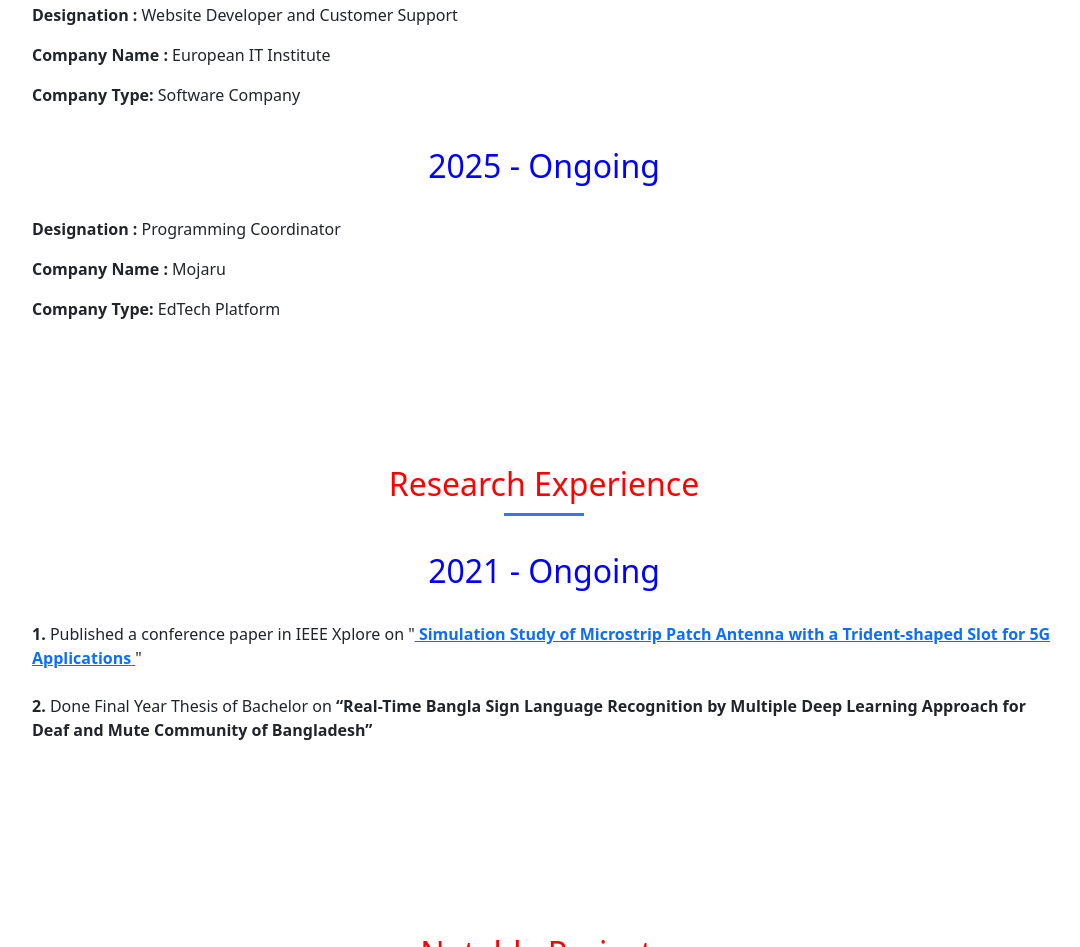
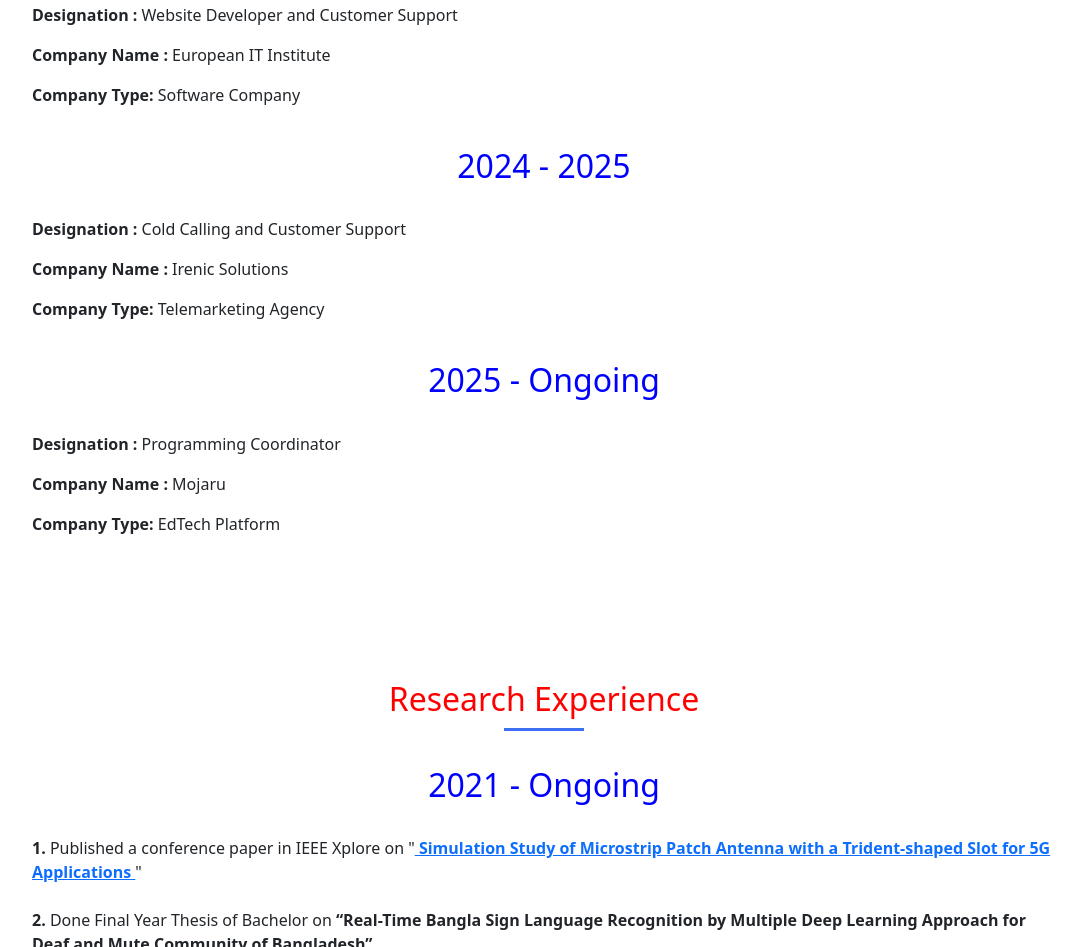
Before and after one commit to rakibul-hoda-labib/Labib-Portfolio, a plain HTML site: page index.html in a window 1280 px wide. Shown: the part 3910-4857 px from the top of the page, without its empty margins (96-1176 px from the left). Drawn offline with nearby package versions, Linux system fonts and the light colour scheme.

Commit message:
Update index.html

```diff
--- a/index.html
+++ b/index.html
@@ -288,6 +288,12 @@
     <p><b>Company Name : </b> European IT Institute</p>
     <p><b>Company Type: </b> Software Company</p>
     <br>
+	<h2 style="color: blue;text-align: center;" > 2024 - 2025</h2>
+      <br>
+    <p><b>Designation : </b> Cold Calling and Customer Support</p>
+    <p><b>Company Name : </b> Irenic Solutions </p>
+    <p><b>Company Type: </b>  Telemarketing Agency</p>
+    <br>
     <h2 style="color: blue;text-align: center;" > 2025 - Ongoing</h2>
       <br>
     <p><b>Designation : </b>  Programming Coordinator</p>
```
